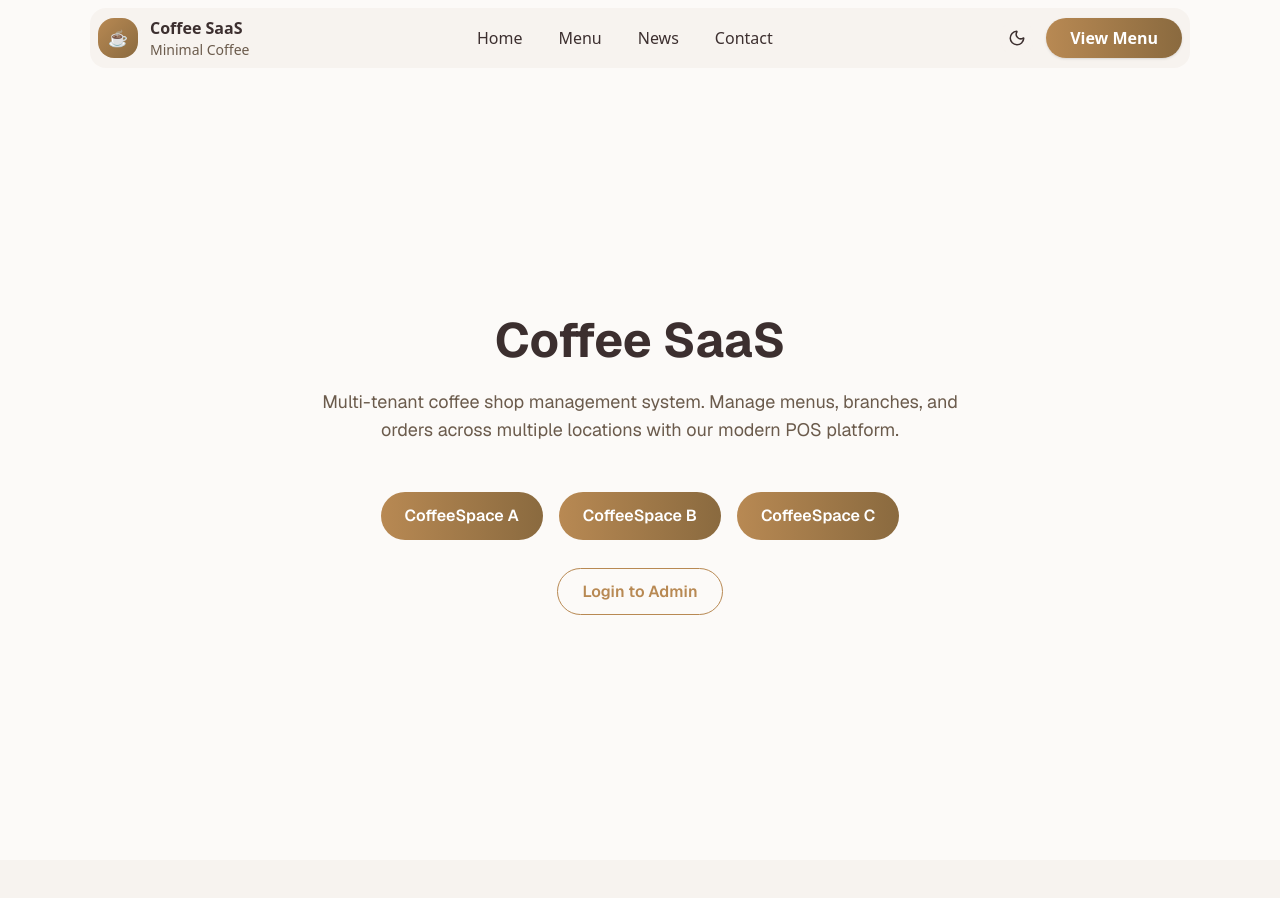
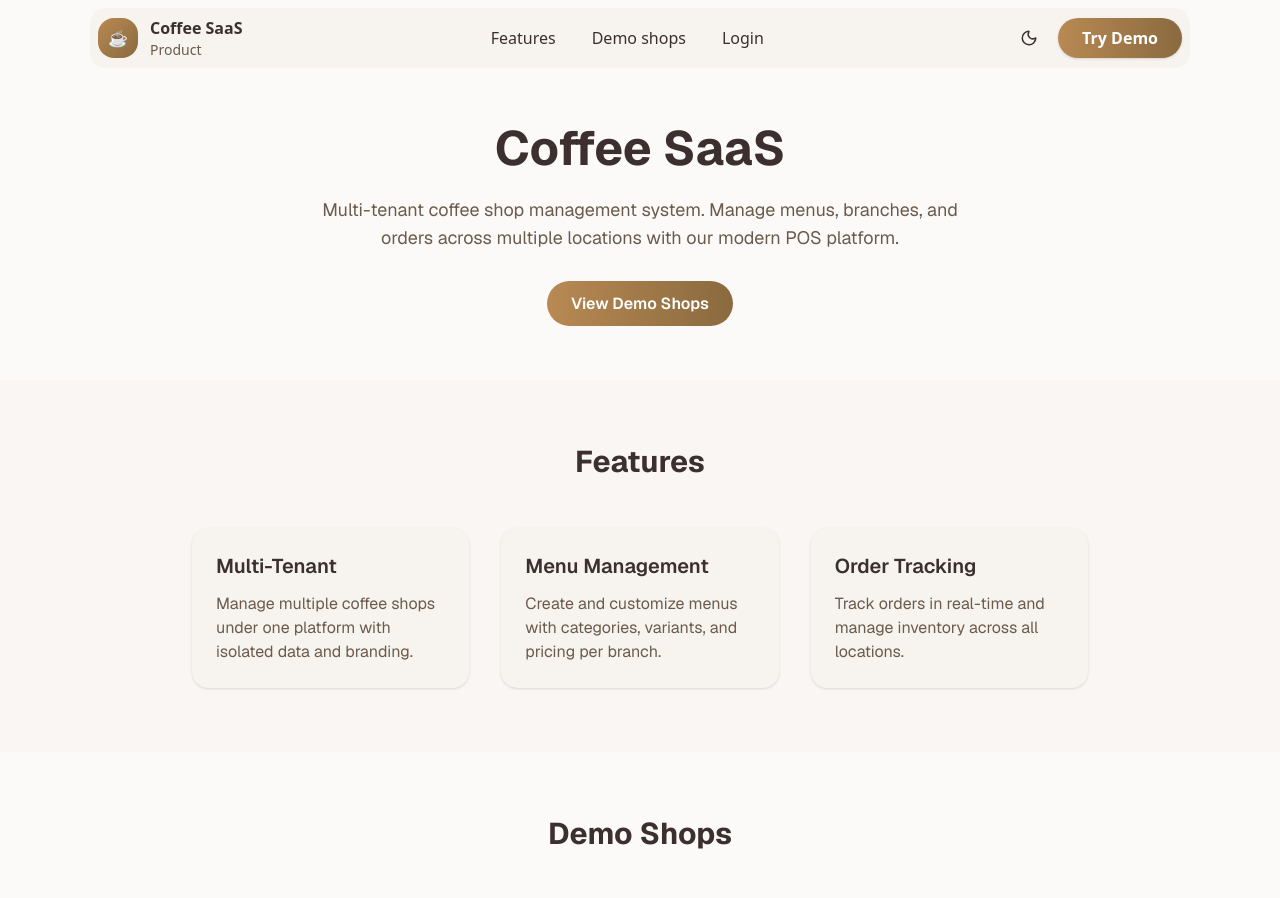
Before and after one commit to PanutKaewmala/coffee-shop-11-8-25, a Next.js app: page / in a window 1280 px wide. Shown: the top 898 px of the page. Built offline with nearby package versions, Linux system fonts and the light colour scheme.

Commit message:
Improve SaaS landing navigation

```diff
--- a/src/app/page.tsx
+++ b/src/app/page.tsx
@@ -1,6 +1,7 @@
-export default function RootLandingPage() {
+export default function SaasLandingPage() {
     return (
         <main className="flex flex-col min-h-screen font-sans bg-background text-foreground transition-colors duration-300">
+            {/* Hero Section */}
             <section className="flex-1 flex flex-col items-center justify-center px-4 py-16 text-center">
                 <div className="max-w-2xl mx-auto space-y-6">
                     <h1 className="text-4xl md:text-5xl font-bold">Coffee SaaS</h1>
@@ -8,32 +9,66 @@ export default function RootLandingPage() {
                         Multi-tenant coffee shop management system. Manage menus, branches, and orders
                         across multiple locations with our modern POS platform.
                     </p>
-                    <div className="flex flex-wrap gap-4 justify-center pt-6">
+                    <div className="pt-4">
+                        <a
+                            href="/#demo-shops"
+                            className="px-6 py-3 rounded-full font-semibold text-white bg-gradient-to-r from-accent to-accent-dark transition-all duration-300 hover:brightness-110"
+                        >
+                            View Demo Shops
+                        </a>
+                    </div>
+                </div>
+            </section>
+
+            {/* Features Section */}
+            <section id="features" className="py-16 px-4 bg-surface/50">
+                <div className="max-w-4xl mx-auto">
+                    <h2 className="text-3xl font-bold text-center mb-12">Features</h2>
+                    <div className="grid md:grid-cols-3 gap-8">
+                        <div className="p-6 rounded-2xl bg-surface shadow-sm">
+                            <h3 className="text-xl font-semibold mb-3">Multi-Tenant</h3>
+                            <p className="text-text-secondary">
+                                Manage multiple coffee shops under one platform with isolated data and branding.
+                            </p>
+                        </div>
+                        <div className="p-6 rounded-2xl bg-surface shadow-sm">
+                            <h3 className="text-xl font-semibold mb-3">Menu Management</h3>
+                            <p className="text-text-secondary">
+                                Create and customize menus with categories, variants, and pricing per branch.
+                            </p>
+                        </div>
+                        <div className="p-6 rounded-2xl bg-surface shadow-sm">
+                            <h3 className="text-xl font-semibold mb-3">Order Tracking</h3>
+                            <p className="text-text-secondary">
+                                Track orders in real-time and manage inventory across all locations.
+                            </p>
+                        </div>
+                    </div>
+                </div>
+            </section>
+
+            {/* Demo Shops Section */}
+            <section id="demo-shops" className="py-16 px-4">
+                <div className="max-w-4xl mx-auto">
+                    <h2 className="text-3xl font-bold text-center mb-12">Demo Shops</h2>
+                    <div className="grid md:grid-cols-3 gap-6">
                         <a
                             href="/coffeespace-a"
-                            className="px-6 py-3 rounded-full font-semibold text-white bg-gradient-to-r from-accent to-accent-dark transition-all duration-300 hover:brightness-110"
+                            className="p-6 rounded-2xl bg-gradient-to-r from-accent to-accent-dark text-white text-center transition-all duration-300 hover:brightness-110"
                         >
                             CoffeeSpace A
                         </a>
                         <a
                             href="/coffeespace-b"
-                            className="px-6 py-3 rounded-full font-semibold text-white bg-gradient-to-r from-accent to-accent-dark transition-all duration-300 hover:brightness-110"
+                            className="p-6 rounded-2xl bg-gradient-to-r from-accent to-accent-dark text-white text-center transition-all duration-300 hover:brightness-110"
                         >
                             CoffeeSpace B
                         </a>
                         <a
                             href="/coffeespace-c"
-                            className="px-6 py-3 rounded-full font-semibold text-white bg-gradient-to-r from-accent to-accent-dark transition-all duration-300 hover:brightness-110"
+                            className="p-6 rounded-2xl bg-gradient-to-r from-accent to-accent-dark text-white text-center transition-all duration-300 hover:brightness-110"
                         >
                             CoffeeSpace C
-                        </a>
-                    </div>
-                    <div className="pt-4">
-                        <a
-                            href="/login"
-                            className="px-6 py-3 rounded-full font-semibold border border-accent text-accent transition-all duration-300 hover:bg-accent/10"
-                        >
-                            Login to Admin
                         </a>
                     </div>
                 </div>
--- a/src/components/Footer.tsx
+++ b/src/components/Footer.tsx
@@ -10,34 +10,43 @@ export default function Footer({ shopName }: { shopName?: string | null }) {
     const tenantBase = isTenantRoute ? `/${pathname.split("/")[1]}` : "";
     const displayName = shopName?.trim() || "Coffee SaaS";
 
+    const quickLinks = isTenantRoute
+        ? [{ name: "Home", href: tenantBase || "/" }, { name: "Menu", href: `${tenantBase}/menu` }, { name: "News", href: `${tenantBase}/news` }]
+        : [{ name: "Features", href: "/#features" }, { name: "Demo Shops", href: "/#demo-shops" }, { name: "Login", href: "/login" }];
+
     return (
         <footer className="py-10 transition-colors duration-300 bg-surface text-foreground">
             <div className="max-w-6xl mx-auto grid md:grid-cols-3 sm:grid-cols-2 grid-cols-1 gap-6 px-6">
                 {/* Brand */}
                 <div>
                     <div className="font-bold text-lg">{displayName}</div>
-                    <p className="text-sm text-foreground/70">Minimal coffee shop</p>
+                    <p className="text-sm text-foreground/70">
+                        {isTenantRoute ? "Coffee Shop" : "Coffee Shop SaaS"}
+                    </p>
                 </div>
 
                 {/* Quick Links */}
                 <div>
                     <div className="text-sm mb-2 text-foreground/70">Quick Links</div>
                     <div className="flex flex-wrap gap-3 text-sm">
-                        {["Home", "Menu", "News"].map((item) => (
+                        {quickLinks.map((link) => (
                             <a
-                                key={item}
-                                href={isTenantRoute ? `${tenantBase}${item.toLowerCase() === "home" ? "" : `/${item.toLowerCase()}`}` : `#${item.toLowerCase()}`}
+                                key={link.name}
+                                href={link.href}
                                 className="rounded-lg transition-colors hover:opacity-80"
                             >
-                                {item}
+                                {link.name}
                             </a>
                         ))}
                     </div>
                 </div>
 
-                {/* Newsletter */}
+                {/* Newsletter / Login */}
                 <div>
-                    <div className="text-sm mb-2 text-foreground/70">Newsletter</div>
+                    <div className="text-sm mb-2 text-foreground/70">
+                        {isTenantRoute ? "Newsletter" : "Get Started"}
+                    </div>
+                    {isTenantRoute ? (
                         <div className="flex gap-2">
                             <input
                                 type="email"
@@ -59,6 +68,14 @@ export default function Footer({ shopName }: { shopName?: string | null }) {
                                 Join
                             </button>
                         </div>
+                    ) : (
+                        <a
+                            href="/login"
+                            className="px-6 py-2 rounded-full font-semibold text-white bg-gradient-to-r from-accent to-accent-dark transition-all duration-300 hover:brightness-110"
+                        >
+                            Login to Admin
+                        </a>
+                    )}
                 </div>
             </div>
 
--- a/src/components/Navbar.tsx
+++ b/src/components/Navbar.tsx
@@ -12,10 +12,28 @@ export default function Navbar({ shopName }: { shopName?: string | null }) {
     const pathname = usePathname();
     const [open, setOpen] = useState(false);
 
-    const navItems = ["home", "menu", "news", "contact"];
     const isTenantRoute = isPublicTenantPath(pathname);
     const tenantBase = isTenantRoute ? `/${pathname.split("/")[1]}` : "";
     const displayName = shopName?.trim() || "Coffee SaaS";
+
+    // Non-tenant product navigation vs tenant shop navigation
+    const navItems = isTenantRoute
+        ? ["home", "menu", "news", "contact"]
+        : ["features", "demo-shops", "login"];
+
+    const itemLabel = (item: string) => {
+        return item.charAt(0).toUpperCase() + item.slice(1).replace("-", " ");
+    };
+
+    const itemHref = (item: string) => {
+        if (item === "login") return "/login";
+        return isTenantRoute
+            ? `${tenantBase}${item === "home" ? "" : `/${item}`}`
+            : `#${item}`;
+    };
+
+    const ctaHref = isTenantRoute ? `${tenantBase}/menu` : "/#demo-shops";
+    const ctaLabel = isTenantRoute ? "View Menu" : "Try Demo";
 
     return (
         <header className="sticky top-2 z-50 w-full px-2 sm:px-4">
@@ -52,7 +70,7 @@ export default function Navbar({ shopName }: { shopName?: string | null }) {
                                 style={{ color: "var(--color-text-secondary)" }}
                                 className="text-sm truncate"
                             >
-                                Minimal Coffee
+                                {isTenantRoute ? "Coffee Shop" : "Product"}
                             </div>
                         </div>
                     </div>
@@ -63,11 +81,11 @@ export default function Navbar({ shopName }: { shopName?: string | null }) {
                             {navItems.map((item) => (
                                 <li key={item}>
                                     <Link
-                                        href={isTenantRoute ? `${tenantBase}${item === "home" ? "" : `/${item}`}` : `#${item}`}
+                                        href={itemHref(item)}
                                         className="px-3 py-1.5 rounded-lg transition-colors hover:opacity-80"
                                         style={{ color: "var(--color-foreground)" }}
                                     >
-                                        {item.charAt(0).toUpperCase() + item.slice(1)}
+                                        {itemLabel(item)}
                                     </Link>
                                 </li>
                             ))}
@@ -86,12 +104,11 @@ export default function Navbar({ shopName }: { shopName?: string | null }) {
                             onClick={toggleTheme}
                             aria-label="Toggle theme"
                         >
-                            {/* SSR-safe: icon จะ render หลัง ThemeProvider mount */}
                             {theme === "dark" ? <Sun size={18} /> : <Moon size={18} />}
                         </button>
 
                         <Link
-                            href={isTenantRoute ? `${tenantBase}/menu` : "#menu"}
+                            href={ctaHref}
                             className="px-6 py-2 rounded-full font-semibold text-white
                         bg-gradient-to-r from-accent to-accent-dark
                         text-surface shadow-sm
@@ -101,7 +118,7 @@ export default function Navbar({ shopName }: { shopName?: string | null }) {
                                 color: "white",
                             }}
                         >
-                            View Menu
+                            {ctaLabel}
                         </Link>
 
                         {/* Mobile menu button */}
@@ -126,12 +143,12 @@ export default function Navbar({ shopName }: { shopName?: string | null }) {
                                 {navItems.map((item) => (
                                     <li key={item}>
                                         <Link
-                                            href={isTenantRoute ? `${tenantBase}${item === "home" ? "" : `/${item}`}` : `#${item}`}
+                                            href={itemHref(item)}
                                             onClick={() => setOpen(false)}
                                             className="block px-3 py-2 rounded-lg transition-colors hover:opacity-80"
                                             style={{ color: "var(--color-foreground)" }}
                                         >
-                                            {item.charAt(0).toUpperCase() + item.slice(1)}
+                                            {itemLabel(item)}
                                         </Link>
                                     </li>
                                 ))}
```
Lines whose indentation alone changed are shown as unchanged.
